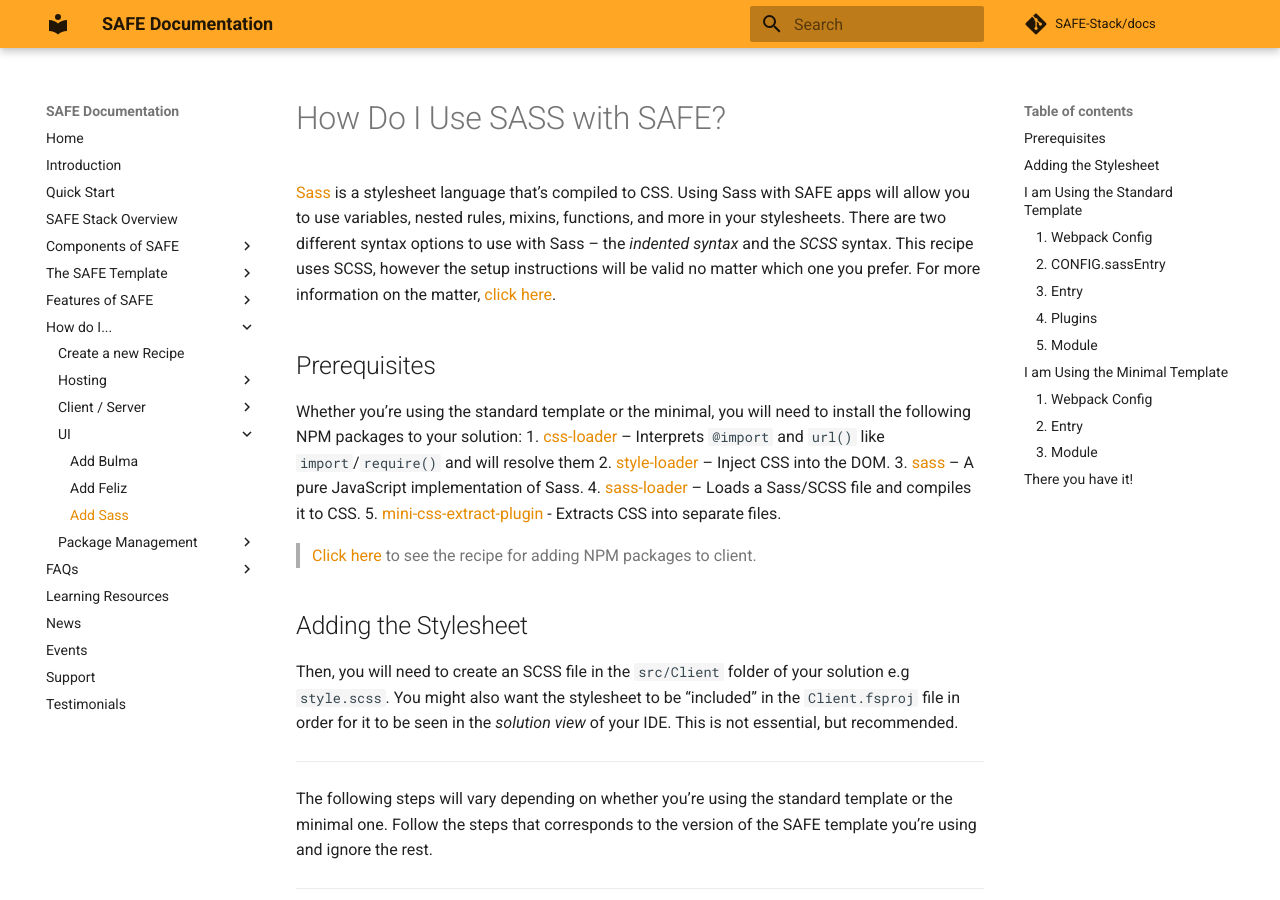
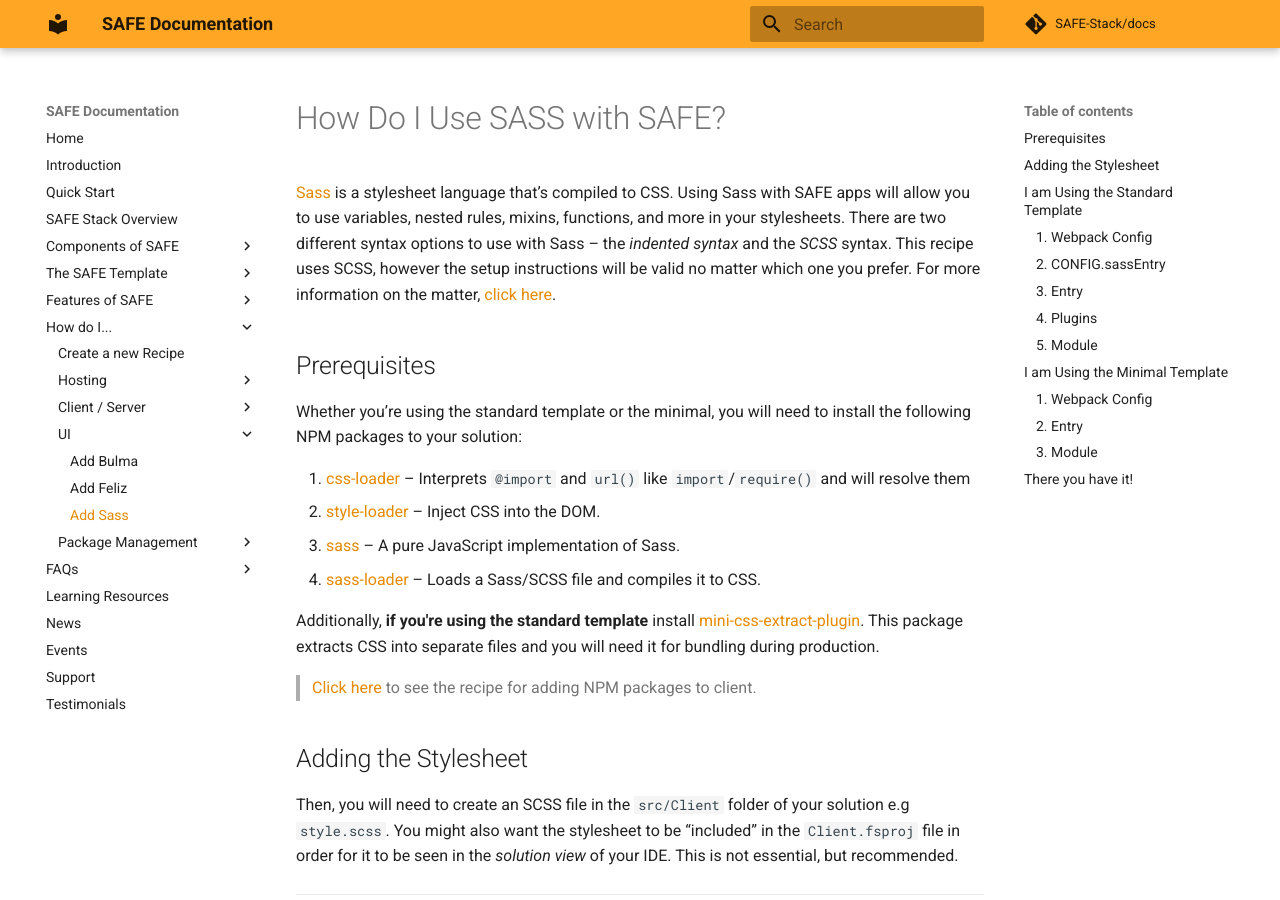
Before and after one commit to SAFE-Stack/docs, an MkDocs documentation site: the page built from docs/recipes/ui/add-sass.md, in a window 1280 px wide and 900 px high. Built offline with MkDocs 1.6.1 and Material for MkDocs 9.7.7, drawn with Linux system fonts in a browser that asks for light colours; comment, search, counter and statistics services are not loaded.

Commit message:
Package list updated

```diff
--- a/docs/recipes/ui/add-sass.md
+++ b/docs/recipes/ui/add-sass.md
@@ -4,11 +4,13 @@
 
 ## Prerequisites
 Whether you’re using the standard template or the minimal, you will need to install the following NPM packages to your solution:
+
 1. [css-loader](https://www.npmjs.com/package/css-loader) – Interprets `@import` and `url()` like `import`/`require()` and will resolve them
 2. [style-loader](https://www.npmjs.com/package/style-loader) – Inject CSS into the DOM.
 3. [sass](https://www.npmjs.com/package/sass) – A pure JavaScript implementation of  Sass.
 4. [sass-loader](https://www.npmjs.com/package/sass-loader) – Loads a Sass/SCSS file and compiles it to CSS.
-5. [mini-css-extract-plugin](https://www.npmjs.com/package/mini-css-extract-plugin) - Extracts CSS into separate files.
+
+Additionally, **if you're using the standard template** install [mini-css-extract-plugin](https://www.npmjs.com/package/mini-css-extract-plugin). This package extracts CSS into separate files and you will need it for bundling during production.
 
 > [Click here](../package-management/add-npm-package-to-client.md) to see the recipe for adding NPM packages to client.
 
```
